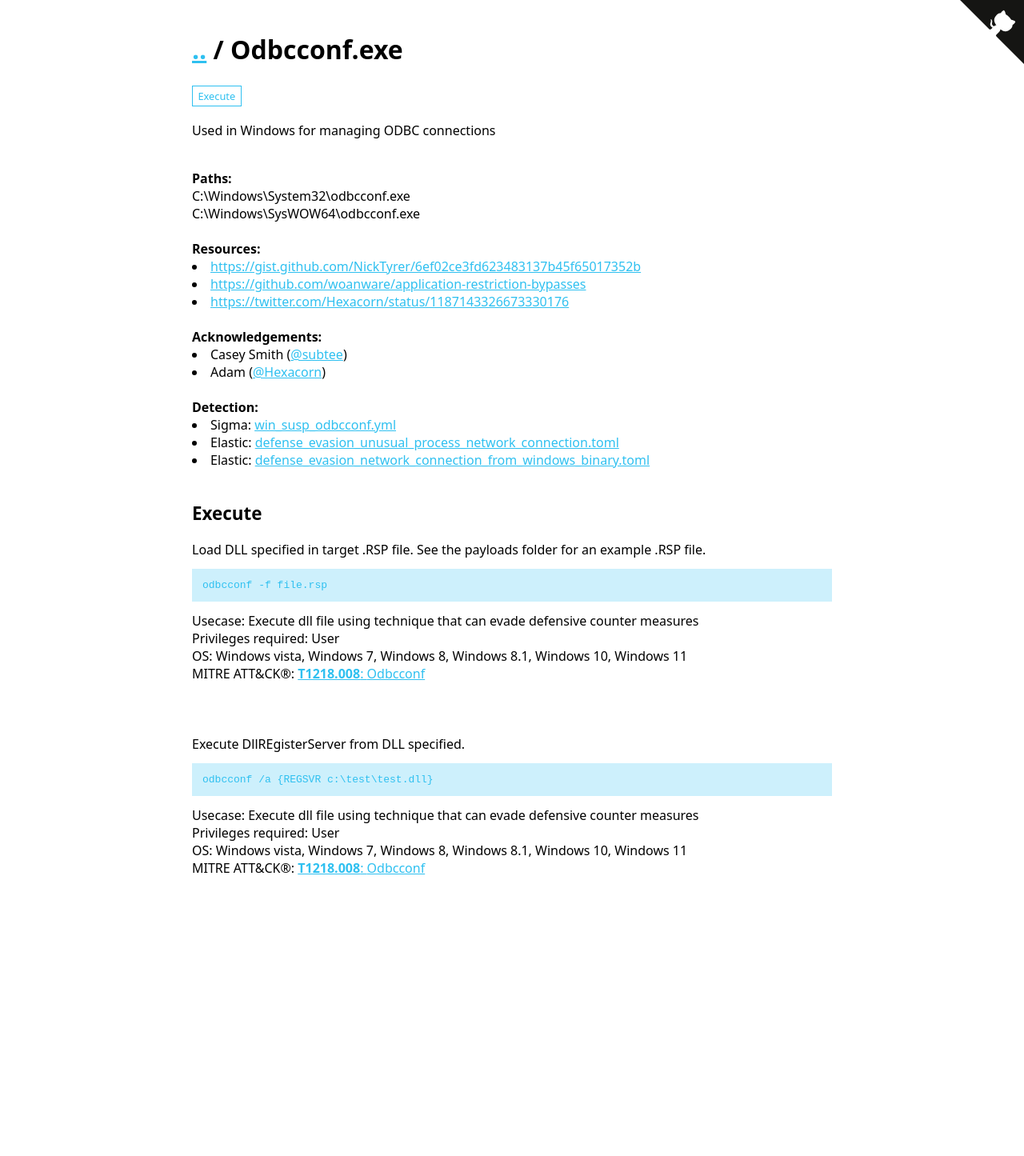
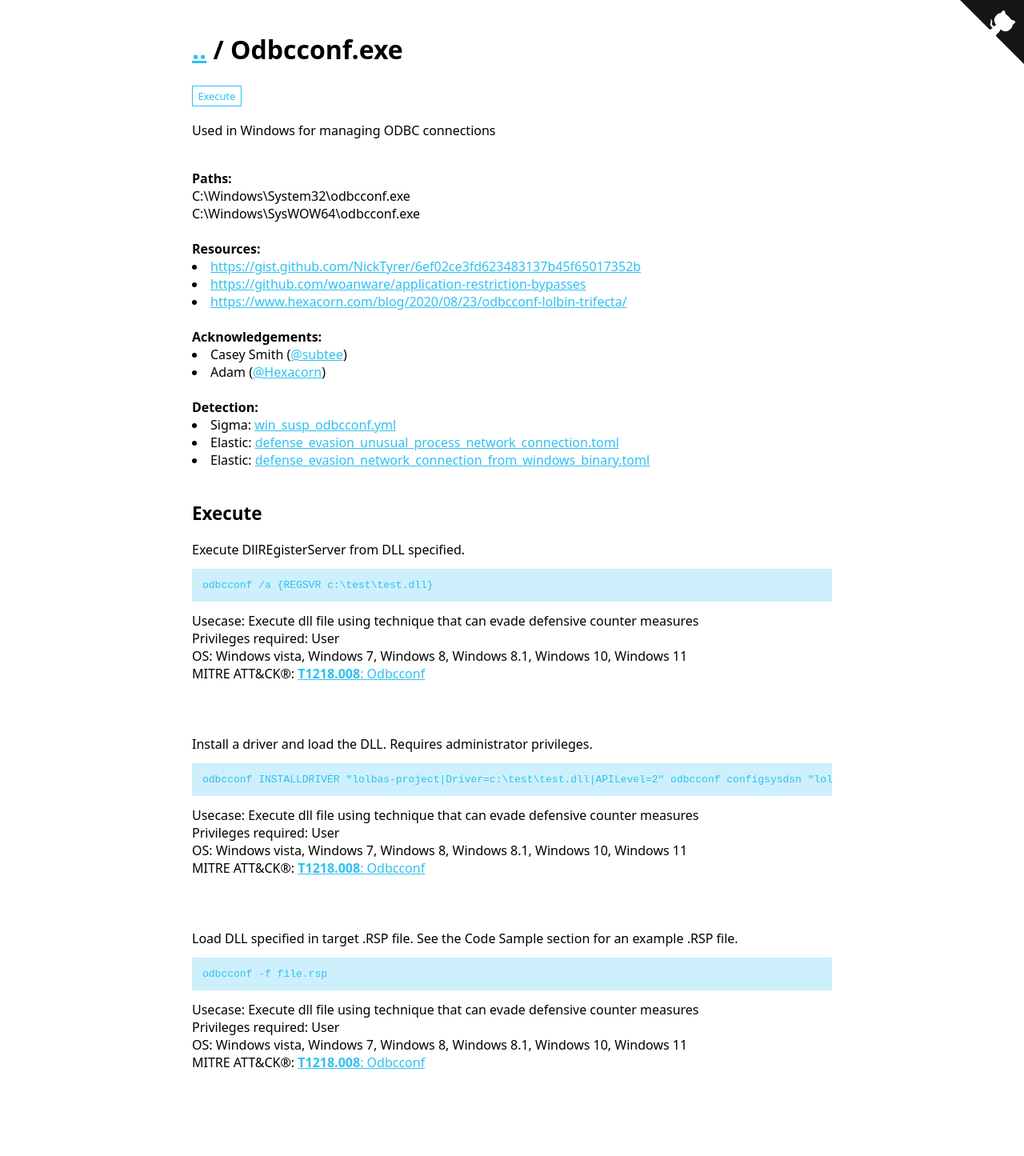
Before and after one commit to LOLBAS-Project/LOLBAS-Project.github.io, a Jekyll site: the page built from _lolbas/Binaries/Odbcconf.md, in a window 1280 px wide. Shown: the whole page at 80% size. Built offline with Jekyll 4.4.1, drawn with Linux system fonts in a browser that asks for light colours; before the commit the page ends 1202 px from its top, so only the background shows below that.

Commit message:
Applying update LOLBAS-Project/LOLBAS@06f33c91ae4d43b5ab28c44126c4cb870e6bfb10

```diff
--- a/_lolbas/Binaries/Odbcconf.md
+++ b/_lolbas/Binaries/Odbcconf.md
@@ -4,15 +4,23 @@ Description: Used in Windows for managing ODBC connections
 Author: 'Oddvar Moe'
 Created: 2018-05-25
 Commands:
-  - Command: odbcconf -f file.rsp
-    Description: Load DLL specified in target .RSP file. See the payloads folder for an example .RSP file.
+  - Command: odbcconf /a {REGSVR c:\test\test.dll}
+    Description: Execute DllREgisterServer from DLL specified.
     Usecase: Execute dll file using technique that can evade defensive counter measures
     Category: Execute
     Privileges: User
     MitreID: T1218.008
     OperatingSystem: Windows vista, Windows 7, Windows 8, Windows 8.1, Windows 10, Windows 11
-  - Command: odbcconf /a {REGSVR c:\test\test.dll}
-    Description: Execute DllREgisterServer from DLL specified.
+  - Command: odbcconf INSTALLDRIVER "lolbas-project|Driver=c:\test\test.dll|APILevel=2"
+      odbcconf configsysdsn "lolbas-project" "DSN=lolbas-project"
+    Description: Install a driver and load the DLL. Requires administrator privileges.
+    Usecase: Execute dll file using technique that can evade defensive counter measures
+    Category: Execute
+    Privileges: User
+    MitreID: T1218.008
+    OperatingSystem: Windows vista, Windows 7, Windows 8, Windows 8.1, Windows 10, Windows 11
+  - Command: odbcconf -f file.rsp
+    Description: Load DLL specified in target .RSP file. See the Code Sample section for an example .RSP file.
     Usecase: Execute dll file using technique that can evade defensive counter measures
     Category: Execute
     Privileges: User
@@ -22,7 +30,7 @@ Full_Path:
   - Path: C:\Windows\System32\odbcconf.exe
   - Path: C:\Windows\SysWOW64\odbcconf.exe
 Code_Sample:
-  - Code: https://raw.githubusercontent.com/LOLBAS-Project/LOLBAS/master/OSBinaries/Payload/file.rsp
+  - Code: https://raw.githubusercontent.com/LOLBAS-Project/LOLBAS/58b5eb751379501aa237275f14381f0902e979a5/Archive-Old-Version/OSBinaries/Payload/file.rsp
 Detection:
   - Sigma: https://github.com/SigmaHQ/sigma/blob/08ca62cc8860f4660e945805d0dd615ce75258c1/rules/windows/process_creation/win_susp_odbcconf.yml
   - Elastic: https://github.com/elastic/detection-rules/blob/414d32027632a49fb239abb8fbbb55d3fa8dd861/rules/windows/defense_evasion_unusual_process_network_connection.toml
@@ -30,7 +38,7 @@ Detection:
 Resources:
   - Link: https://gist.github.com/NickTyrer/6ef02ce3fd623483137b45f65017352b
   - Link: https://github.com/woanware/application-restriction-bypasses
-  - Link: https://twitter.com/Hexacorn/status/1187143326673330176
+  - Link: https://www.hexacorn.com/blog/2020/08/23/odbcconf-lolbin-trifecta/
 Acknowledgement:
   - Person: Casey Smith
     Handle: '@subtee'
```
